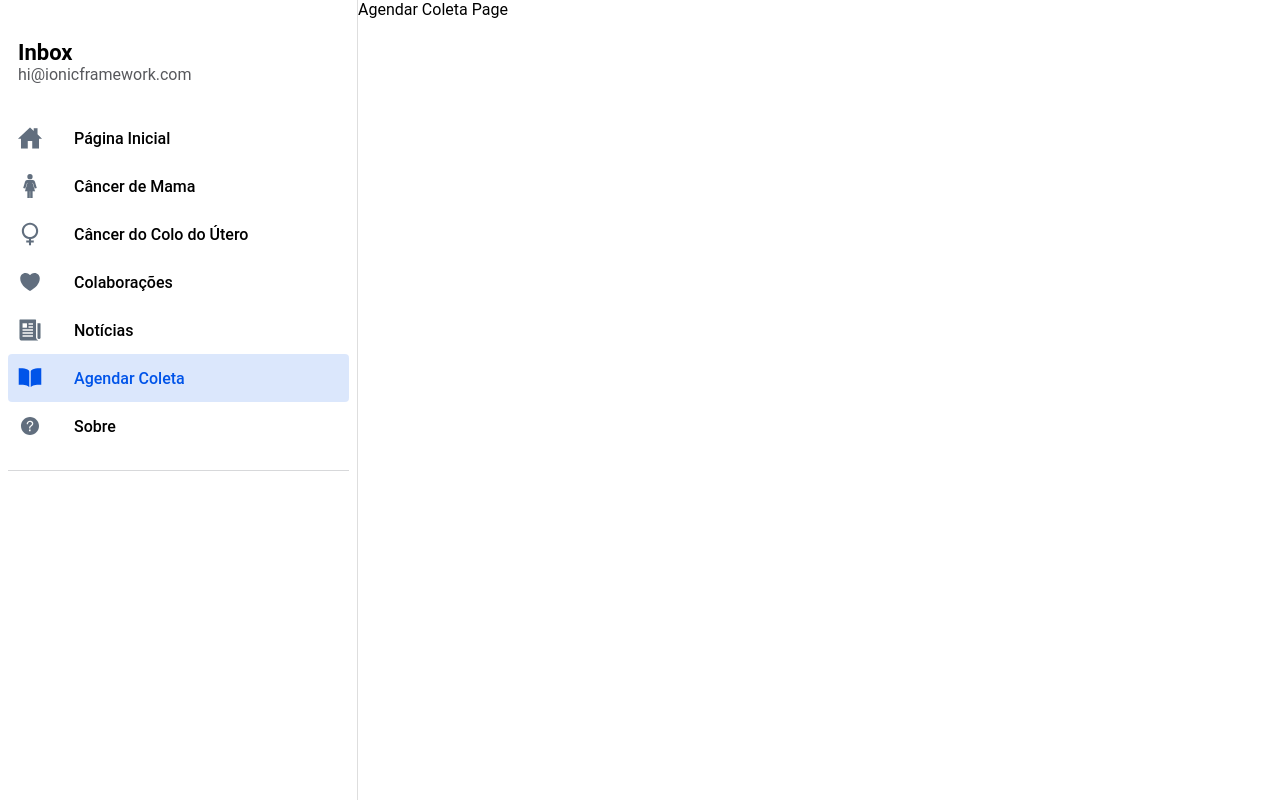
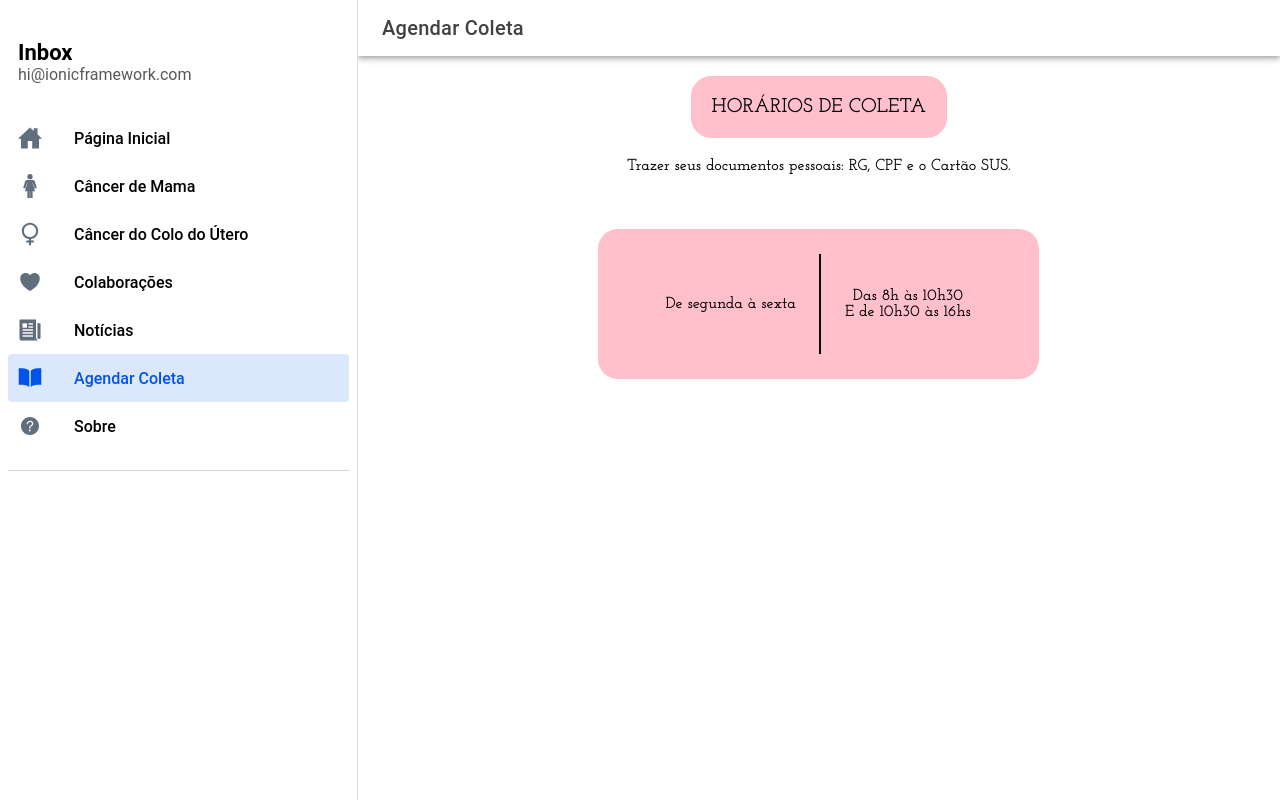
Before and after one commit to Vitorbogo/extensao-rfcc, a React (Vite) app: page /agendar-coleta in a window 1280 px wide. Built offline with nearby package versions, Linux system fonts and the light colour scheme.

Commit message:
Issue #13 && #12
- Creation of the respectives pages;
- Creation of the respectives route.

```diff
--- a/src/components/Menu.tsx
+++ b/src/components/Menu.tsx
@@ -57,7 +57,7 @@ const appPages: AppPage[] = [
   },
   {
     title: 'Colaborações',
-    url: '/sobre/colaboracoes',
+    url: '/colaboracoes',
     iosIcon: heartOutline,
     mdIcon: heartSharp,
   },
--- /dev/null
+++ b/src/components/common/CardText/CardText.tsx
@@ -0,0 +1,16 @@
+import { WrapperCard, Description } from "./styles"
+
+interface IProps {
+  text: string
+  fontSize: string
+}
+
+const CardText = ({ text, fontSize }: IProps) => {
+  return (
+    <WrapperCard>
+        <Description fontSize={fontSize}>{text}</Description>
+    </WrapperCard>
+  )
+}
+
+export default CardText
--- /dev/null
+++ b/src/components/common/CardText/styles.ts
@@ -0,0 +1,20 @@
+import styled from 'styled-components'
+
+interface IDescription {
+  fontSize: string
+}
+
+export const WrapperCard = styled.div`
+  border: 1px solid pink;
+  border-radius: 20px;
+  text-transform: uppercase;
+  background-color: pink;
+  padding: 20px;
+  font-family: 'Josefin Slab', Arial, Helvetica, sans-serif;
+  font-weight: 600;
+
+`
+
+export const Description = styled.div<IDescription>`
+  font-size: ${(element) => element.fontSize};
+`
--- /dev/null
+++ b/src/components/index.ts
@@ -0,0 +1,3 @@
+import CardText from './common/CardText/CardText'
+
+export { CardText }
--- a/src/helpers/fakeCardsMain.ts
+++ b/src/helpers/fakeCardsMain.ts
@@ -35,6 +35,6 @@ export const fakeCardsMain: ICardsMain[] = [
     id: 6,
     img: '/assets/images/contribuicao_icon.png',
     description: 'COLABORE COM A REDE',
-    route: '/sobre/colaboracoes',
+    route: '/colaboracoes',
   },
 ]
--- a/src/pages/AgendarColeta/AgendarColeta.tsx
+++ b/src/pages/AgendarColeta/AgendarColeta.tsx
@@ -1,5 +1,34 @@
-const AgendarColeta = () => {
-  return <>Agendar Coleta Page</>
+import React from 'react'
+import AppLayout from '../../components/appLayout'
+import { Body, Container, Description, Header, Img, WrapperDoacao } from './style'
+import { CardText } from '../../components'
+
+const AgendarColeta: React.FC = () => {
+  return (
+    <AppLayout title='Agendar Coleta'>
+      <Container>
+        <Header>
+          <CardText text='Horários de Coleta' fontSize='20px' />
+        </Header>
+
+        <Body>
+          <Description width='50%'>
+            Trazer seus documentos pessoais: RG, CPF e o Cartão SUS.
+          </Description>
+          <div style={{ marginBottom: '35px' }}></div>
+
+          <WrapperDoacao>
+            <Description width='40%'>De segunda à sexta</Description>
+            <div style={{ display: 'flex', flexDirection: 'column', width: '40%', borderLeft: "2px solid black", height: "100px", justifyContent: "center"}}>
+
+              <Description>Das 8h às 10h30</Description>
+              <Description>E de 10h30 às 16hs</Description>
+            </div>
+          </WrapperDoacao>
+        </Body>
+      </Container>
+    </AppLayout>
+  )
 }
 
 export default AgendarColeta
--- /dev/null
+++ b/src/pages/AgendarColeta/style.ts
@@ -0,0 +1,40 @@
+import styled from 'styled-components'
+
+export const Container = styled.div`
+  padding: 20px; /* Espaçamento para o conteúdo */
+  display: flex;
+  flex-direction: column;
+  align-items: center;
+  justify-content: center;
+`
+
+export const Header = styled.div``
+
+export const Img = styled.img``
+
+export const Body = styled.div`
+  display: flex;
+  flex-direction: column;
+  width: 100%;
+  align-items: center;
+  justify-content: center;
+  margin-top: 20px;
+`
+
+export const Description = styled.div<{ width?: string }>`
+  width: ${(prop) => prop.width ?? "100%"};
+  font-family: 'Josefin Slab', Arial, Helvetica, sans-serif;
+  font-weight: 600;
+  text-align: center;
+`
+
+export const WrapperDoacao = styled.div`
+  display: flex;
+  width: 50%;
+  align-items: center;
+  justify-content: center;
+  margin: 20px 0;
+  height: 150px;
+  background-color: pink;
+  border-radius: 20px;
+`
--- /dev/null
+++ b/src/pages/Colaboracoes/Colaboracoes.tsx
@@ -0,0 +1,42 @@
+import React from 'react'
+import AppLayout from '../../components/appLayout'
+import { Body, Container, Description, Header, Img, WrapperDoacao } from './style'
+import { CardText } from '../../components'
+
+const Colaboracoes: React.FC = () => {
+  return (
+    <AppLayout title='Colaborações'>
+      <Container>
+        <Header>
+          <CardText text='Colabore com a Rede' fontSize='20px' />
+        </Header>
+
+        <Body>
+          <Description width='50%'>
+            Sua solidariedade ajuda a rede feminina de combate ao Câncer de Itapema a manter seus
+            atendimentos.
+          </Description>
+          <div style={{ marginBottom: '35px' }}></div>
+          <CardText text='Doação em Dinheiro' fontSize='12px' />
+
+          <WrapperDoacao>
+            <Img src='assets/images/logo_rfcc.png' width={'90px'} />
+            <div style={{ display: 'flex', flexDirection: 'column', width: '40%' }}>
+              <Description>
+                <strong>Pix:</strong> 04.687.114/0001-02
+              </Description>
+              <Description>
+                <strong>Depósito:</strong> Banco do Brasil
+              </Description>
+              <Description>Agência 3164-X CC 9118-9</Description>
+            </div>
+          </WrapperDoacao>
+
+          <CardText text='Doação de Cabelo' fontSize='12px' />
+        </Body>
+      </Container>
+    </AppLayout>
+  )
+}
+
+export default Colaboracoes
--- /dev/null
+++ b/src/pages/Colaboracoes/index.ts
@@ -0,0 +1,3 @@
+import Colaboracoes from "./Colaboracoes"
+
+export { Colaboracoes }
--- /dev/null
+++ b/src/pages/Colaboracoes/style.ts
@@ -0,0 +1,37 @@
+import styled from 'styled-components'
+
+export const Container = styled.div`
+  padding: 20px; /* Espaçamento para o conteúdo */
+  display: flex;
+  flex-direction: column;
+  align-items: center;
+  justify-content: center;
+`
+
+export const Header = styled.div``
+
+export const Img = styled.img``
+
+export const Body = styled.div`
+  display: flex;
+  flex-direction: column;
+  width: 100%;
+  align-items: center;
+  justify-content: center;
+  margin-top: 20px;
+`
+
+export const Description = styled.div<{ width?: string }>`
+  width: ${(prop) => prop.width ?? "100%"};
+  font-family: 'Josefin Slab', Arial, Helvetica, sans-serif;
+  font-weight: 600;
+  text-align: center;
+`
+
+export const WrapperDoacao = styled.div`
+  display: flex;
+  width: 100%;
+  align-items: center;
+  justify-content: center;
+  margin: 20px 0;
+`
--- /dev/null
+++ b/src/pages/index.ts
@@ -0,0 +1,7 @@
+import { About } from "./About";
+import { Colaboracoes } from "./Colaboracoes";
+
+export {
+    About,
+    Colaboracoes
+}
--- a/src/routes/routes.tsx
+++ b/src/routes/routes.tsx
@@ -12,7 +12,7 @@ import Prevencao from '../pages/cancerDeMama/prevencao'
 import Autoexame from '../pages/cancerDeMama/autoexame'
 import OrientacoesParaExame from '../pages/cancerDeMama/orientacoesParaExame'
 import { AgendarColeta } from '../pages/AgendarColeta'
-import { About } from '../pages/About'
+import { About, Colaboracoes } from '../pages'
 
 const AppRoutes: React.FC = () => {
   return (
@@ -75,6 +75,10 @@ const AppRoutes: React.FC = () => {
        <Route path='/sobre'>
         <About />
       </Route>
+
+      <Route path='/colaboracoes'>
+        <Colaboracoes />
+      </Route>
     </>
   )
 }
```
